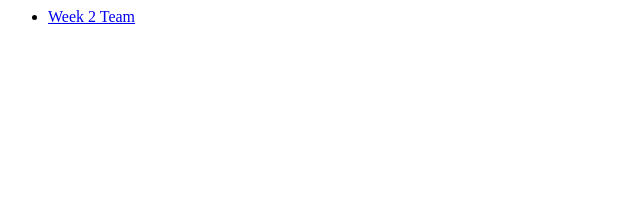
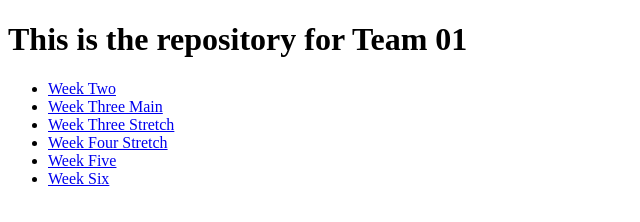
Before and after one commit to Lau1259/WDD-330-Team-01, a plain HTML site: page index.html in a window 1280 px wide. Shown: the whole page, without its empty margins (0-640 px from the left). Drawn offline with Linux system fonts and the light colour scheme.

Commit message:
Added table of contents to home page

```diff
--- a/index.html
+++ b/index.html
@@ -1,3 +1,54 @@
-<ul>
-  <li><a href="w02">Week 2 Team</a></li>
-</ul>
+<!DOCTYPE html>
+<html lang="en">
+
+<head>
+  <meta charset="UTF-8">
+  <meta http-equiv="X-UA-Compatible" content="IE=edge">
+  <meta name="viewport" content="width=device-width, initial-scale=1.0">
+  <title>Team 01</title>
+</head>
+
+<body>
+  <h1>This is the repository for Team 01</h1>
+  <ul id="contents">
+  </ul>
+  <script>
+    let content = [
+      {
+        name: "Week Two",
+        ref: "w02"
+      },
+      {
+        name: "Week Three Main",
+        ref: "w03/index-START.html"
+      },
+      {
+        name: "Week Three Stretch",
+        ref: "w03/index-START2.html"
+      },
+      {
+        name: "Week Four Stretch",
+        ref: "w03/index-START2.html"
+      },
+      {
+        name: "Week Five",
+        ref: "#"
+      },
+      {
+        name: "Week Six",
+        ref: "#"
+      },
+    ]
+    let list = document.getElementById('contents');
+    for(item of content){
+      let li = document.createElement('li');
+      let a = document.createElement('a');
+      a.setAttribute('href', item.ref);
+      a.innerText = item.name;
+      li.appendChild(a);
+      list.appendChild(li);
+    }
+  </script>
+</body>
+
+</html>
```
